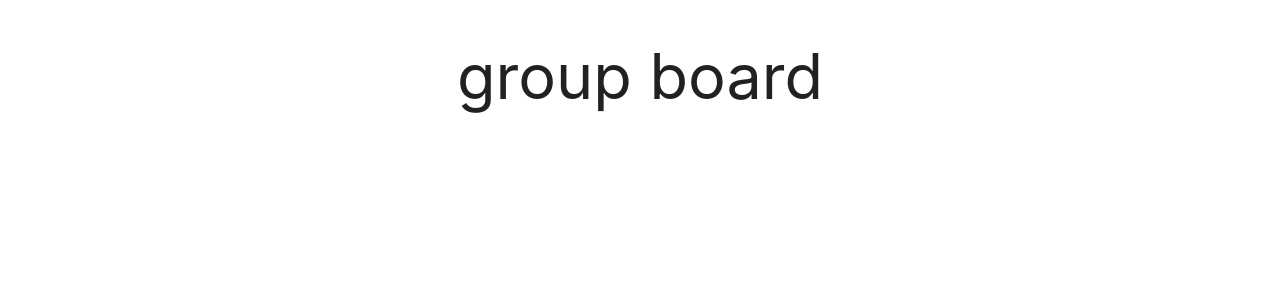
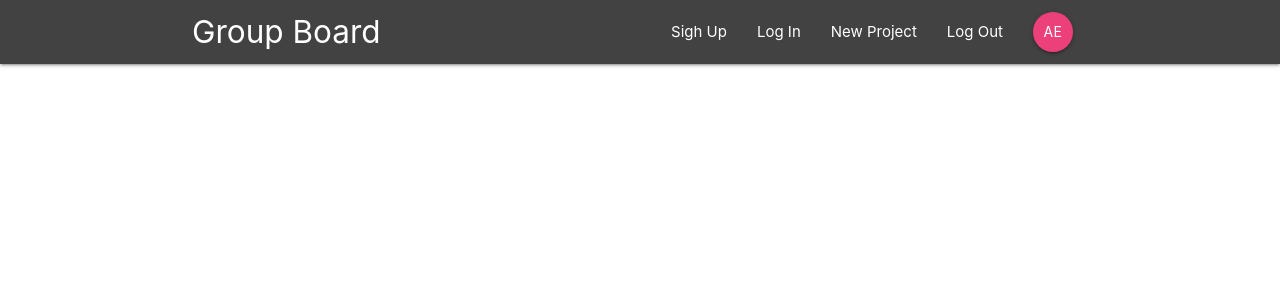
Before and after one commit to arendestes/group-board, a React (Create React App) app: page / in a window 1280 px wide. Shown: the top 300 px of the page. Built offline with nearby package versions, Linux system fonts and the light colour scheme.

Commit message:
created navbar

```diff
--- a/src/App.js
+++ b/src/App.js
@@ -1,10 +1,14 @@
 import React from 'react';
+import { BrowserRouter } from 'react-router-dom';
+import Navbar from './components/layout/Navbar'
 
 function App() {
   return (
-    <div className="App">
-      <h1 className="center">group board</h1>
-    </div>
+    <BrowserRouter>
+      <div className="App">
+        <Navbar />
+      </div>
+    </BrowserRouter>
   );
 }
 
--- a/src/components/layout/Navbar.js
+++ b/src/components/layout/Navbar.js
@@ -0,0 +1,18 @@
+import React from 'react';
+import{ Link } from 'react-router-dom';
+import SignedInLinks  from './SignedInLinks';
+import SignedOutLinks from './SignedOutLinks'
+
+const Navbar = ()=>{
+    return(
+        <nav className="nav-wrapper grey darken-3">
+            <div className="container">
+               <Link to="/" className="brand-logo">Group Board</Link>
+               <SignedInLinks />
+               <SignedOutLinks />
+            </div>
+        </nav>
+    )
+}
+
+export default Navbar;
--- a/src/components/layout/SignedInLinks.js
+++ b/src/components/layout/SignedInLinks.js
@@ -0,0 +1,15 @@
+import React from 'react';
+import{ NavLink } from 'react-router-dom'
+
+
+const SignedInLinks = ()=>{
+    return(
+        <ul className="right">
+            <li><NavLink to="/">New Project</NavLink></li>
+            <li><NavLink to="/">Log Out</NavLink></li>
+            <li><NavLink to="/" className="btn btn-floating pink lighten-1">AE</NavLink></li>
+        </ul>
+    )
+}
+
+export default SignedInLinks;
--- a/src/components/layout/SignedOutLinks.js
+++ b/src/components/layout/SignedOutLinks.js
@@ -0,0 +1,14 @@
+import React from 'react';
+import{ NavLink } from 'react-router-dom'
+
+
+const SignedOutLinks = ()=>{
+    return(
+        <ul className="right">
+            <li><NavLink to="/">Sigh Up</NavLink></li>
+            <li><NavLink to="/">Log In</NavLink></li>
+        </ul>
+    )
+}
+
+export default SignedOutLinks;
```
Also changed, not shown: public/manifest.json.
